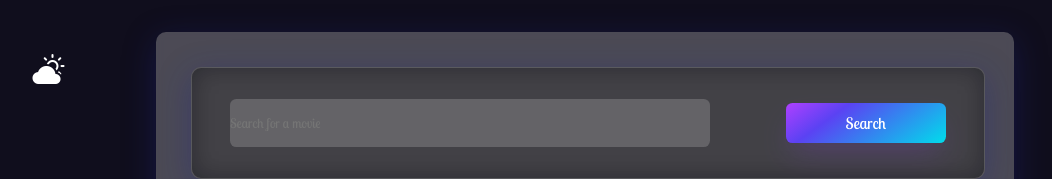
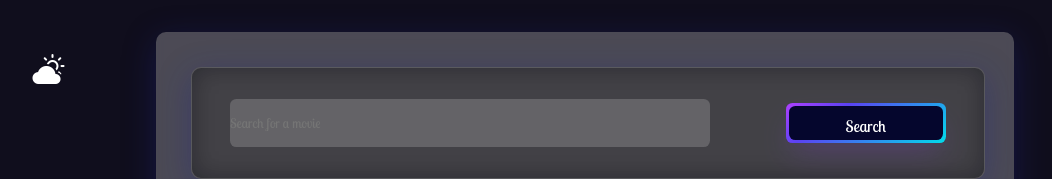
Before and after one commit to SebasttianDaza/pageMovie, a plain HTML site: page index.html in a window 1280 px wide. Shown: the top 179 px of the page, without its empty margins (53-1105 px from the left). Drawn offline with nearby package versions, Linux system fonts and the light colour scheme; grey boxes are pictures that could not be loaded.

Commit message:
Add Effects the Button
Add effects the button with differentes propierties, also of a animation

```diff
--- a/CSS/index.css
+++ b/CSS/index.css
@@ -85,6 +85,8 @@ header {
     width: 10rem;
     height: 100%;
     height: 2.5rem;
+    display: flex;
+    justify-content: center;
     /* Efectos */
     align-items: center;
     background-image: linear-gradient(144deg,#AF40FF, #5B42F3 30%,#00DDEB);
@@ -100,8 +102,33 @@ header {
     padding: 3px;
     text-decoration: none;
     user-select: none;
+    -webkit-user-select: none;
+    touch-action: manipulation;
+    white-space: nowrap;
+    cursor: pointer;
+    transition: all .3s;
 }
 
+#forma button:active, #forma button:hover {
+    outline: 0;
+}
+
+.button span {
+    background-color: rgb(5, 6, 45);
+    padding: 12px 15px;
+    border-radius: .4rem;
+    width: 100%;
+    height: 100%;
+    transition: 300ms;
+}
+
+.button:hover span {
+    background: none;
+}
+
+.button:active {
+    transform: scale(0.9);
+}
 /* *Article */
 
 .resultado {
```
